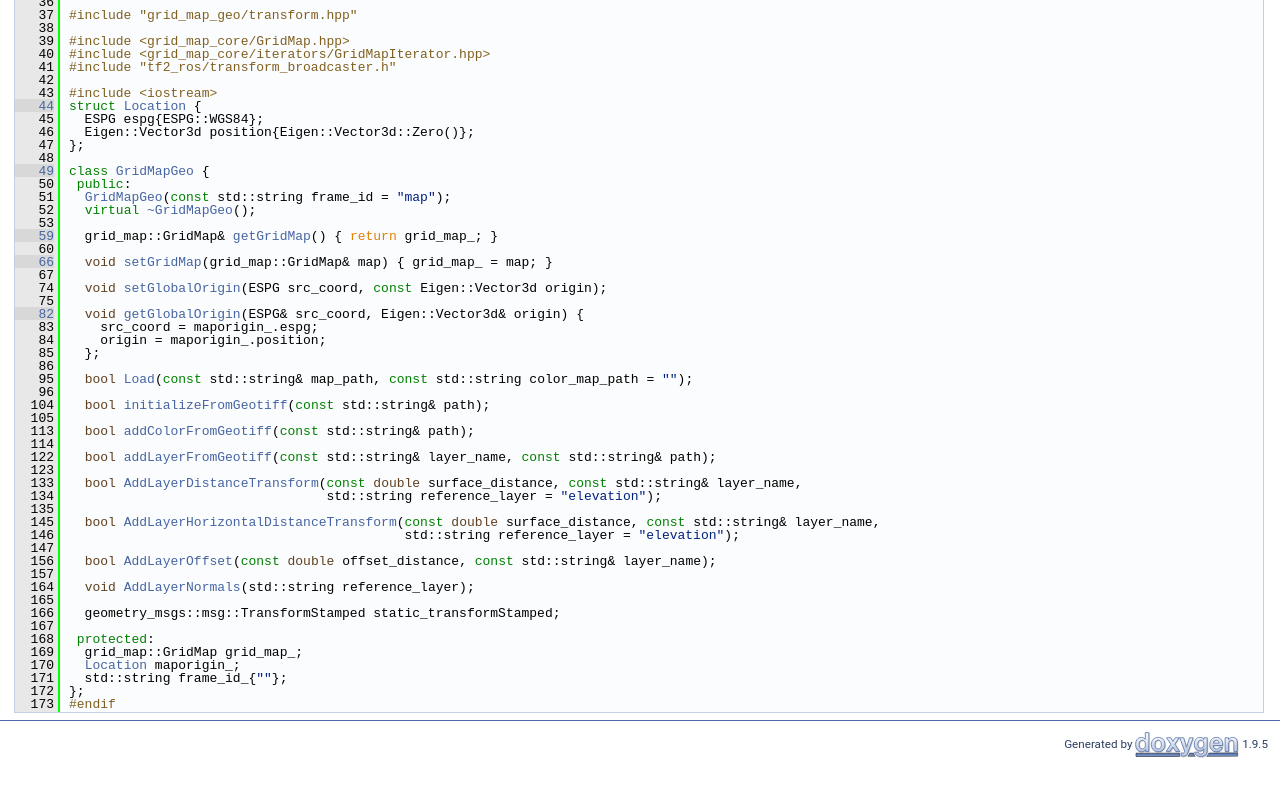
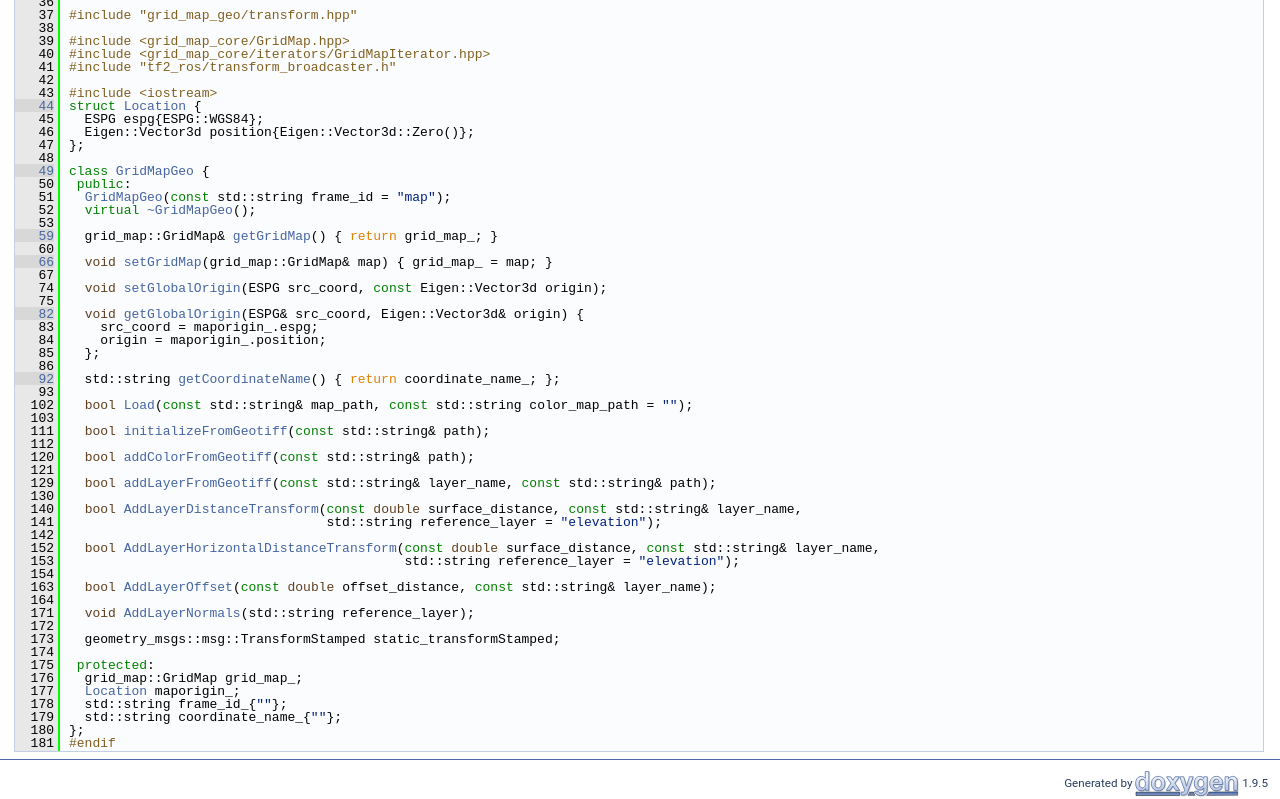
Before and after one commit to ethz-asl/grid_map_geo, a plain HTML site: page grid__map__geo_8hpp_source.html in a window 1280 px wide. Shown: the part 654-1453 px from the top of the page. Before the commit the page ends 1414 px from the top, so only its background shows below. Drawn offline with Linux system fonts and the light colour scheme.

Commit message:
deploy: 8f7b3766f763c87cc340fba944b962547569d67e

```diff
--- a/grid__map__geo_8hpp_source.html
+++ b/grid__map__geo_8hpp_source.html
@@ -140,45 +140,49 @@ $(function() {
 <div class="line"><a id="l00084" name="l00084"></a><span class="lineno">   84</span>    origin = maporigin_.position;</div>
 <div class="line"><a id="l00085" name="l00085"></a><span class="lineno">   85</span>  };</div>
 <div class="line"><a id="l00086" name="l00086"></a><span class="lineno">   86</span> </div>
-<div class="line"><a id="l00095" name="l00095"></a><span class="lineno">   95</span>  <span class="keywordtype">bool</span> <a class="code hl_function" href="classGridMapGeo.html#a9f7825054a3e59f6a7fdd78d95c52699">Load</a>(<span class="keyword">const</span> std::string&amp; map_path, <span class="keyword">const</span> std::string color_map_path = <span class="stringliteral">&quot;&quot;</span>);</div>
-<div class="line"><a id="l00096" name="l00096"></a><span class="lineno">   96</span> </div>
-<div class="line"><a id="l00104" name="l00104"></a><span class="lineno">  104</span>  <span class="keywordtype">bool</span> <a class="code hl_function" href="classGridMapGeo.html#a4b9d31af6e78c48d0c2986453418fafa">initializeFromGeotiff</a>(<span class="keyword">const</span> std::string&amp; path);</div>
-<div class="line"><a id="l00105" name="l00105"></a><span class="lineno">  105</span> </div>
-<div class="line"><a id="l00113" name="l00113"></a><span class="lineno">  113</span>  <span class="keywordtype">bool</span> <a class="code hl_function" href="classGridMapGeo.html#acaa8a9b084083788819730d39259b587">addColorFromGeotiff</a>(<span class="keyword">const</span> std::string&amp; path);</div>
-<div class="line"><a id="l00114" name="l00114"></a><span class="lineno">  114</span> </div>
-<div class="line"><a id="l00122" name="l00122"></a><span class="lineno">  122</span>  <span class="keywordtype">bool</span> <a class="code hl_function" href="classGridMapGeo.html#a91ff8cc0647b84cb604c61c9a43e2a1e">addLayerFromGeotiff</a>(<span class="keyword">const</span> std::string&amp; layer_name, <span class="keyword">const</span> std::string&amp; path);</div>
-<div class="line"><a id="l00123" name="l00123"></a><span class="lineno">  123</span> </div>
-<div class="line"><a id="l00133" name="l00133"></a><span class="lineno">  133</span>  <span class="keywordtype">bool</span> <a class="code hl_function" href="classGridMapGeo.html#ae03d8e72f70357d781b2425f9f4d498d">AddLayerDistanceTransform</a>(<span class="keyword">const</span> <span class="keywordtype">double</span> surface_distance, <span class="keyword">const</span> std::string&amp; layer_name,</div>
-<div class="line"><a id="l00134" name="l00134"></a><span class="lineno">  134</span>                                 std::string reference_layer = <span class="stringliteral">&quot;elevation&quot;</span>);</div>
-<div class="line"><a id="l00135" name="l00135"></a><span class="lineno">  135</span> </div>
-<div class="line"><a id="l00145" name="l00145"></a><span class="lineno">  145</span>  <span class="keywordtype">bool</span> <a class="code hl_function" href="classGridMapGeo.html#a835b81b0cd42df32c4d872a37b68e168">AddLayerHorizontalDistanceTransform</a>(<span class="keyword">const</span> <span class="keywordtype">double</span> surface_distance, <span class="keyword">const</span> std::string&amp; layer_name,</div>
-<div class="line"><a id="l00146" name="l00146"></a><span class="lineno">  146</span>                                           std::string reference_layer = <span class="stringliteral">&quot;elevation&quot;</span>);</div>
-<div class="line"><a id="l00147" name="l00147"></a><span class="lineno">  147</span> </div>
-<div class="line"><a id="l00156" name="l00156"></a><span class="lineno">  156</span>  <span class="keywordtype">bool</span> <a class="code hl_function" href="classGridMapGeo.html#a827687fce60e50e95c16c94c72016940">AddLayerOffset</a>(<span class="keyword">const</span> <span class="keywordtype">double</span> offset_distance, <span class="keyword">const</span> std::string&amp; layer_name);</div>
-<div class="line"><a id="l00157" name="l00157"></a><span class="lineno">  157</span> </div>
-<div class="line"><a id="l00164" name="l00164"></a><span class="lineno">  164</span>  <span class="keywordtype">void</span> <a class="code hl_function" href="classGridMapGeo.html#af742ba4879bc361fa090cbcaf5fd6ed9">AddLayerNormals</a>(std::string reference_layer);</div>
-<div class="line"><a id="l00165" name="l00165"></a><span class="lineno">  165</span> </div>
-<div class="line"><a id="l00166" name="l00166"></a><span class="lineno">  166</span>  geometry_msgs::msg::TransformStamped static_transformStamped;</div>
-<div class="line"><a id="l00167" name="l00167"></a><span class="lineno">  167</span> </div>
-<div class="line"><a id="l00168" name="l00168"></a><span class="lineno">  168</span> <span class="keyword">protected</span>:</div>
-<div class="line"><a id="l00169" name="l00169"></a><span class="lineno">  169</span>  grid_map::GridMap grid_map_;</div>
-<div class="line"><a id="l00170" name="l00170"></a><span class="lineno">  170</span>  <a class="code hl_struct" href="structLocation.html">Location</a> maporigin_;</div>
-<div class="line"><a id="l00171" name="l00171"></a><span class="lineno">  171</span>  std::string frame_id_{<span class="stringliteral">&quot;&quot;</span>};</div>
-<div class="line"><a id="l00172" name="l00172"></a><span class="lineno">  172</span>};</div>
-<div class="line"><a id="l00173" name="l00173"></a><span class="lineno">  173</span><span class="preprocessor">#endif</span></div>
+<div class="line"><a id="l00092" name="l00092"></a><span class="lineno"><a class="line" href="classGridMapGeo.html#ae77a5f02d46e9adc11b2a1507571f1b0">   92</a></span>  std::string <a class="code hl_function" href="classGridMapGeo.html#ae77a5f02d46e9adc11b2a1507571f1b0">getCoordinateName</a>() { <span class="keywordflow">return</span> coordinate_name_; };</div>
+<div class="line"><a id="l00093" name="l00093"></a><span class="lineno">   93</span> </div>
+<div class="line"><a id="l00102" name="l00102"></a><span class="lineno">  102</span>  <span class="keywordtype">bool</span> <a class="code hl_function" href="classGridMapGeo.html#a9f7825054a3e59f6a7fdd78d95c52699">Load</a>(<span class="keyword">const</span> std::string&amp; map_path, <span class="keyword">const</span> std::string color_map_path = <span class="stringliteral">&quot;&quot;</span>);</div>
+<div class="line"><a id="l00103" name="l00103"></a><span class="lineno">  103</span> </div>
+<div class="line"><a id="l00111" name="l00111"></a><span class="lineno">  111</span>  <span class="keywordtype">bool</span> <a class="code hl_function" href="classGridMapGeo.html#a4b9d31af6e78c48d0c2986453418fafa">initializeFromGeotiff</a>(<span class="keyword">const</span> std::string&amp; path);</div>
+<div class="line"><a id="l00112" name="l00112"></a><span class="lineno">  112</span> </div>
+<div class="line"><a id="l00120" name="l00120"></a><span class="lineno">  120</span>  <span class="keywordtype">bool</span> <a class="code hl_function" href="classGridMapGeo.html#acaa8a9b084083788819730d39259b587">addColorFromGeotiff</a>(<span class="keyword">const</span> std::string&amp; path);</div>
+<div class="line"><a id="l00121" name="l00121"></a><span class="lineno">  121</span> </div>
+<div class="line"><a id="l00129" name="l00129"></a><span class="lineno">  129</span>  <span class="keywordtype">bool</span> <a class="code hl_function" href="classGridMapGeo.html#a91ff8cc0647b84cb604c61c9a43e2a1e">addLayerFromGeotiff</a>(<span class="keyword">const</span> std::string&amp; layer_name, <span class="keyword">const</span> std::string&amp; path);</div>
+<div class="line"><a id="l00130" name="l00130"></a><span class="lineno">  130</span> </div>
+<div class="line"><a id="l00140" name="l00140"></a><span class="lineno">  140</span>  <span class="keywordtype">bool</span> <a class="code hl_function" href="classGridMapGeo.html#ae03d8e72f70357d781b2425f9f4d498d">AddLayerDistanceTransform</a>(<span class="keyword">const</span> <span class="keywordtype">double</span> surface_distance, <span class="keyword">const</span> std::string&amp; layer_name,</div>
+<div class="line"><a id="l00141" name="l00141"></a><span class="lineno">  141</span>                                 std::string reference_layer = <span class="stringliteral">&quot;elevation&quot;</span>);</div>
+<div class="line"><a id="l00142" name="l00142"></a><span class="lineno">  142</span> </div>
+<div class="line"><a id="l00152" name="l00152"></a><span class="lineno">  152</span>  <span class="keywordtype">bool</span> <a class="code hl_function" href="classGridMapGeo.html#a835b81b0cd42df32c4d872a37b68e168">AddLayerHorizontalDistanceTransform</a>(<span class="keyword">const</span> <span class="keywordtype">double</span> surface_distance, <span class="keyword">const</span> std::string&amp; layer_name,</div>
+<div class="line"><a id="l00153" name="l00153"></a><span class="lineno">  153</span>                                           std::string reference_layer = <span class="stringliteral">&quot;elevation&quot;</span>);</div>
+<div class="line"><a id="l00154" name="l00154"></a><span class="lineno">  154</span> </div>
+<div class="line"><a id="l00163" name="l00163"></a><span class="lineno">  163</span>  <span class="keywordtype">bool</span> <a class="code hl_function" href="classGridMapGeo.html#a827687fce60e50e95c16c94c72016940">AddLayerOffset</a>(<span class="keyword">const</span> <span class="keywordtype">double</span> offset_distance, <span class="keyword">const</span> std::string&amp; layer_name);</div>
+<div class="line"><a id="l00164" name="l00164"></a><span class="lineno">  164</span> </div>
+<div class="line"><a id="l00171" name="l00171"></a><span class="lineno">  171</span>  <span class="keywordtype">void</span> <a class="code hl_function" href="classGridMapGeo.html#af742ba4879bc361fa090cbcaf5fd6ed9">AddLayerNormals</a>(std::string reference_layer);</div>
+<div class="line"><a id="l00172" name="l00172"></a><span class="lineno">  172</span> </div>
+<div class="line"><a id="l00173" name="l00173"></a><span class="lineno">  173</span>  geometry_msgs::msg::TransformStamped static_transformStamped;</div>
+<div class="line"><a id="l00174" name="l00174"></a><span class="lineno">  174</span> </div>
+<div class="line"><a id="l00175" name="l00175"></a><span class="lineno">  175</span> <span class="keyword">protected</span>:</div>
+<div class="line"><a id="l00176" name="l00176"></a><span class="lineno">  176</span>  grid_map::GridMap grid_map_;</div>
+<div class="line"><a id="l00177" name="l00177"></a><span class="lineno">  177</span>  <a class="code hl_struct" href="structLocation.html">Location</a> maporigin_;</div>
+<div class="line"><a id="l00178" name="l00178"></a><span class="lineno">  178</span>  std::string frame_id_{<span class="stringliteral">&quot;&quot;</span>};</div>
+<div class="line"><a id="l00179" name="l00179"></a><span class="lineno">  179</span>  std::string coordinate_name_{<span class="stringliteral">&quot;&quot;</span>};</div>
+<div class="line"><a id="l00180" name="l00180"></a><span class="lineno">  180</span>};</div>
+<div class="line"><a id="l00181" name="l00181"></a><span class="lineno">  181</span><span class="preprocessor">#endif</span></div>
 <div class="ttc" id="aclassGridMapGeo_html"><div class="ttname"><a href="classGridMapGeo.html">GridMapGeo</a></div><div class="ttdef"><b>Definition:</b> grid_map_geo.hpp:49</div></div>
-<div class="ttc" id="aclassGridMapGeo_html_a4b9d31af6e78c48d0c2986453418fafa"><div class="ttname"><a href="classGridMapGeo.html#a4b9d31af6e78c48d0c2986453418fafa">GridMapGeo::initializeFromGeotiff</a></div><div class="ttdeci">bool initializeFromGeotiff(const std::string &amp;path)</div><div class="ttdoc">Initialize grid map from a geotiff file.</div><div class="ttdef"><b>Definition:</b> grid_map_geo.cpp:77</div></div>
-<div class="ttc" id="aclassGridMapGeo_html_a827687fce60e50e95c16c94c72016940"><div class="ttname"><a href="classGridMapGeo.html#a827687fce60e50e95c16c94c72016940">GridMapGeo::AddLayerOffset</a></div><div class="ttdeci">bool AddLayerOffset(const double offset_distance, const std::string &amp;layer_name)</div><div class="ttdoc">Add layer with an offset.</div><div class="ttdef"><b>Definition:</b> grid_map_geo.cpp:326</div></div>
-<div class="ttc" id="aclassGridMapGeo_html_a835b81b0cd42df32c4d872a37b68e168"><div class="ttname"><a href="classGridMapGeo.html#a835b81b0cd42df32c4d872a37b68e168">GridMapGeo::AddLayerHorizontalDistanceTransform</a></div><div class="ttdeci">bool AddLayerHorizontalDistanceTransform(const double surface_distance, const std::string &amp;layer_name, std::string reference_layer=&quot;elevation&quot;)</div><div class="ttdoc">Add layer using distance transform.</div><div class="ttdef"><b>Definition:</b> grid_map_geo.cpp:302</div></div>
-<div class="ttc" id="aclassGridMapGeo_html_a91ff8cc0647b84cb604c61c9a43e2a1e"><div class="ttname"><a href="classGridMapGeo.html#a91ff8cc0647b84cb604c61c9a43e2a1e">GridMapGeo::addLayerFromGeotiff</a></div><div class="ttdeci">bool addLayerFromGeotiff(const std::string &amp;layer_name, const std::string &amp;path)</div><div class="ttdoc">Load ROI layer from geotiff.</div><div class="ttdef"><b>Definition:</b> grid_map_geo.cpp:222</div></div>
-<div class="ttc" id="aclassGridMapGeo_html_a9f7825054a3e59f6a7fdd78d95c52699"><div class="ttname"><a href="classGridMapGeo.html#a9f7825054a3e59f6a7fdd78d95c52699">GridMapGeo::Load</a></div><div class="ttdeci">bool Load(const std::string &amp;map_path, const std::string color_map_path=&quot;&quot;)</div><div class="ttdoc">Helper function for loading terrain from path.</div><div class="ttdef"><b>Definition:</b> grid_map_geo.cpp:68</div></div>
+<div class="ttc" id="aclassGridMapGeo_html_a4b9d31af6e78c48d0c2986453418fafa"><div class="ttname"><a href="classGridMapGeo.html#a4b9d31af6e78c48d0c2986453418fafa">GridMapGeo::initializeFromGeotiff</a></div><div class="ttdeci">bool initializeFromGeotiff(const std::string &amp;path)</div><div class="ttdoc">Initialize grid map from a geotiff file.</div><div class="ttdef"><b>Definition:</b> grid_map_geo.cpp:74</div></div>
+<div class="ttc" id="aclassGridMapGeo_html_a827687fce60e50e95c16c94c72016940"><div class="ttname"><a href="classGridMapGeo.html#a827687fce60e50e95c16c94c72016940">GridMapGeo::AddLayerOffset</a></div><div class="ttdeci">bool AddLayerOffset(const double offset_distance, const std::string &amp;layer_name)</div><div class="ttdoc">Add layer with an offset.</div><div class="ttdef"><b>Definition:</b> grid_map_geo.cpp:312</div></div>
+<div class="ttc" id="aclassGridMapGeo_html_a835b81b0cd42df32c4d872a37b68e168"><div class="ttname"><a href="classGridMapGeo.html#a835b81b0cd42df32c4d872a37b68e168">GridMapGeo::AddLayerHorizontalDistanceTransform</a></div><div class="ttdeci">bool AddLayerHorizontalDistanceTransform(const double surface_distance, const std::string &amp;layer_name, std::string reference_layer=&quot;elevation&quot;)</div><div class="ttdoc">Add layer using distance transform.</div><div class="ttdef"><b>Definition:</b> grid_map_geo.cpp:288</div></div>
+<div class="ttc" id="aclassGridMapGeo_html_a91ff8cc0647b84cb604c61c9a43e2a1e"><div class="ttname"><a href="classGridMapGeo.html#a91ff8cc0647b84cb604c61c9a43e2a1e">GridMapGeo::addLayerFromGeotiff</a></div><div class="ttdeci">bool addLayerFromGeotiff(const std::string &amp;layer_name, const std::string &amp;path)</div><div class="ttdoc">Load ROI layer from geotiff.</div><div class="ttdef"><b>Definition:</b> grid_map_geo.cpp:208</div></div>
+<div class="ttc" id="aclassGridMapGeo_html_a9f7825054a3e59f6a7fdd78d95c52699"><div class="ttname"><a href="classGridMapGeo.html#a9f7825054a3e59f6a7fdd78d95c52699">GridMapGeo::Load</a></div><div class="ttdeci">bool Load(const std::string &amp;map_path, const std::string color_map_path=&quot;&quot;)</div><div class="ttdoc">Helper function for loading terrain from path.</div><div class="ttdef"><b>Definition:</b> grid_map_geo.cpp:65</div></div>
 <div class="ttc" id="aclassGridMapGeo_html_a9fd61121682987e2b951e589a63f56c8"><div class="ttname"><a href="classGridMapGeo.html#a9fd61121682987e2b951e589a63f56c8">GridMapGeo::getGridMap</a></div><div class="ttdeci">grid_map::GridMap &amp; getGridMap()</div><div class="ttdoc">Get the Grid Map object.</div><div class="ttdef"><b>Definition:</b> grid_map_geo.hpp:59</div></div>
 <div class="ttc" id="aclassGridMapGeo_html_aa33abf5c3235fc1e9b44e18be30eee5c"><div class="ttname"><a href="classGridMapGeo.html#aa33abf5c3235fc1e9b44e18be30eee5c">GridMapGeo::setGridMap</a></div><div class="ttdeci">void setGridMap(grid_map::GridMap &amp;map)</div><div class="ttdoc">Set the Grid Map object from an external process.</div><div class="ttdef"><b>Definition:</b> grid_map_geo.hpp:66</div></div>
-<div class="ttc" id="aclassGridMapGeo_html_acaa8a9b084083788819730d39259b587"><div class="ttname"><a href="classGridMapGeo.html#acaa8a9b084083788819730d39259b587">GridMapGeo::addColorFromGeotiff</a></div><div class="ttdeci">bool addColorFromGeotiff(const std::string &amp;path)</div><div class="ttdoc">Load a color layer from a geotiff file (orthomosaic)</div><div class="ttdef"><b>Definition:</b> grid_map_geo.cpp:161</div></div>
+<div class="ttc" id="aclassGridMapGeo_html_acaa8a9b084083788819730d39259b587"><div class="ttname"><a href="classGridMapGeo.html#acaa8a9b084083788819730d39259b587">GridMapGeo::addColorFromGeotiff</a></div><div class="ttdeci">bool addColorFromGeotiff(const std::string &amp;path)</div><div class="ttdoc">Load a color layer from a geotiff file (orthomosaic)</div><div class="ttdef"><b>Definition:</b> grid_map_geo.cpp:147</div></div>
 <div class="ttc" id="aclassGridMapGeo_html_adc977cd9c5d58b18301e3d11c416cf4a"><div class="ttname"><a href="classGridMapGeo.html#adc977cd9c5d58b18301e3d11c416cf4a">GridMapGeo::getGlobalOrigin</a></div><div class="ttdeci">void getGlobalOrigin(ESPG &amp;src_coord, Eigen::Vector3d &amp;origin)</div><div class="ttdoc">Get the Global Origin object.</div><div class="ttdef"><b>Definition:</b> grid_map_geo.hpp:82</div></div>
-<div class="ttc" id="aclassGridMapGeo_html_ae03d8e72f70357d781b2425f9f4d498d"><div class="ttname"><a href="classGridMapGeo.html#ae03d8e72f70357d781b2425f9f4d498d">GridMapGeo::AddLayerDistanceTransform</a></div><div class="ttdeci">bool AddLayerDistanceTransform(const double surface_distance, const std::string &amp;layer_name, std::string reference_layer=&quot;elevation&quot;)</div><div class="ttdoc">Add layer using distance transform.</div><div class="ttdef"><b>Definition:</b> grid_map_geo.cpp:272</div></div>
-<div class="ttc" id="aclassGridMapGeo_html_af742ba4879bc361fa090cbcaf5fd6ed9"><div class="ttname"><a href="classGridMapGeo.html#af742ba4879bc361fa090cbcaf5fd6ed9">GridMapGeo::AddLayerNormals</a></div><div class="ttdeci">void AddLayerNormals(std::string reference_layer)</div><div class="ttdoc">Compute normal vectors of the surface.</div><div class="ttdef"><b>Definition:</b> grid_map_geo.cpp:344</div></div>
-<div class="ttc" id="aclassGridMapGeo_html_afa6cc566f62c5f6c933c552d6a62ee24"><div class="ttname"><a href="classGridMapGeo.html#afa6cc566f62c5f6c933c552d6a62ee24">GridMapGeo::setGlobalOrigin</a></div><div class="ttdeci">void setGlobalOrigin(ESPG src_coord, const Eigen::Vector3d origin)</div><div class="ttdoc">Set the Global Coordinate of the Origin of the map.</div><div class="ttdef"><b>Definition:</b> grid_map_geo.cpp:338</div></div>
+<div class="ttc" id="aclassGridMapGeo_html_ae03d8e72f70357d781b2425f9f4d498d"><div class="ttname"><a href="classGridMapGeo.html#ae03d8e72f70357d781b2425f9f4d498d">GridMapGeo::AddLayerDistanceTransform</a></div><div class="ttdeci">bool AddLayerDistanceTransform(const double surface_distance, const std::string &amp;layer_name, std::string reference_layer=&quot;elevation&quot;)</div><div class="ttdoc">Add layer using distance transform.</div><div class="ttdef"><b>Definition:</b> grid_map_geo.cpp:258</div></div>
+<div class="ttc" id="aclassGridMapGeo_html_ae77a5f02d46e9adc11b2a1507571f1b0"><div class="ttname"><a href="classGridMapGeo.html#ae77a5f02d46e9adc11b2a1507571f1b0">GridMapGeo::getCoordinateName</a></div><div class="ttdeci">std::string getCoordinateName()</div><div class="ttdoc">Get the name of the coordinate frame of the dataset.</div><div class="ttdef"><b>Definition:</b> grid_map_geo.hpp:92</div></div>
+<div class="ttc" id="aclassGridMapGeo_html_af742ba4879bc361fa090cbcaf5fd6ed9"><div class="ttname"><a href="classGridMapGeo.html#af742ba4879bc361fa090cbcaf5fd6ed9">GridMapGeo::AddLayerNormals</a></div><div class="ttdeci">void AddLayerNormals(std::string reference_layer)</div><div class="ttdoc">Compute normal vectors of the surface.</div><div class="ttdef"><b>Definition:</b> grid_map_geo.cpp:330</div></div>
+<div class="ttc" id="aclassGridMapGeo_html_afa6cc566f62c5f6c933c552d6a62ee24"><div class="ttname"><a href="classGridMapGeo.html#afa6cc566f62c5f6c933c552d6a62ee24">GridMapGeo::setGlobalOrigin</a></div><div class="ttdeci">void setGlobalOrigin(ESPG src_coord, const Eigen::Vector3d origin)</div><div class="ttdoc">Set the Global Coordinate of the Origin of the map.</div><div class="ttdef"><b>Definition:</b> grid_map_geo.cpp:324</div></div>
 <div class="ttc" id="astructLocation_html"><div class="ttname"><a href="structLocation.html">Location</a></div><div class="ttdef"><b>Definition:</b> grid_map_geo.hpp:44</div></div>
 </div><!-- fragment --></div><!-- contents -->
 <!-- start footer part -->
```
Also changed, not shown: classGridMapGeo-members.html (+3 -1 lines), classGridMapGeo.html (+34 -1 lines), functions.html (+1 -0 lines), functions_func.html (+1 -0 lines), search/all_1.js (+5 -4 lines), search/functions_1.js (+4 -3 lines).
